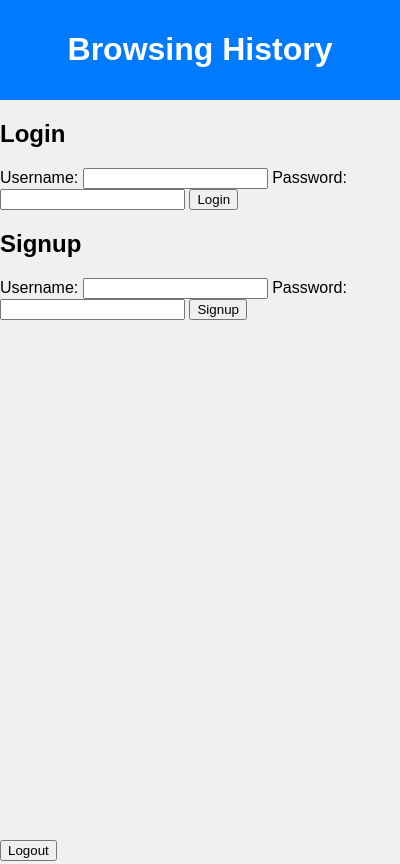
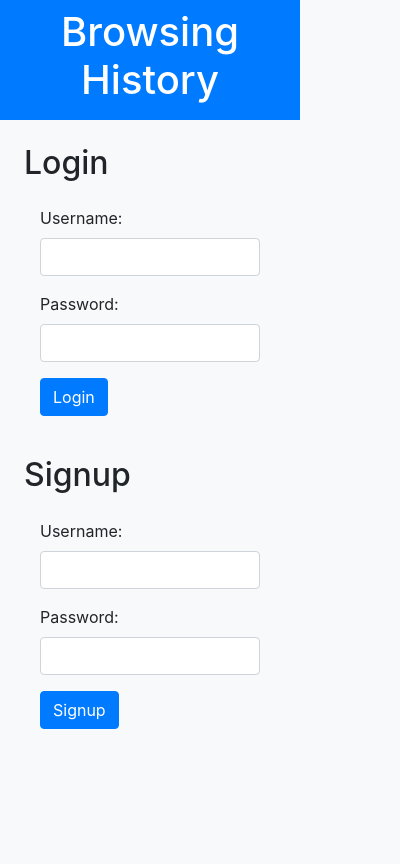
Before and after one commit to arafat-ar13/cross-sync, a browser extension: page popup.html in a window 400 px wide. Shown: the top 864 px of the page. Drawn offline with nearby package versions, Linux system fonts and the light colour scheme; no server answers.

Commit message:
Using bootstrap to make the UI a bit better

```diff
--- a/popup.html
+++ b/popup.html
@@ -2,38 +2,50 @@
 <html>
   <head>
     <link rel="stylesheet" href="styles.css">
+    <link rel="stylesheet" href="https://stackpath.bootstrapcdn.com/bootstrap/4.5.0/css/bootstrap.min.css">
     <title>Cross Sync</title>
   </head>
-  <body>
-    <div id="header">
+  <body class="bg-light">
+    <div id="header" class="bg-primary text-white text-center py-2">
         <h1>Browsing History</h1>
     </div>
 
-    <div id="login-form-div">
+    <div id="login-form-div" class="m-4">
         <h2>Login</h2>
-        <form id="login-form">
-            <label for="login-username">Username:</label>
-            <input type="text" id="login-username" required>
-            <label for="login-password">Password:</label>
-            <input type="password" id="login-password" required>
-            <button type="submit">Login</button>
+        <form id="login-form" class="p-3">
+            <div class="form-group">
+                <label for="login-username">Username:</label>
+                <input type="text" id="login-username" class="form-control" required>
+            </div>
+            <div class="form-group">
+                <label for="login-password">Password:</label>
+                <input type="password" id="login-password" class="form-control" required>
+            </div>
+            <button type="submit" class="btn btn-primary">Login</button>
         </form>
     </div>
 
-    <div id="signup-form-div">
+    <div id="signup-form-div" class="m-4">
         <h2>Signup</h2>
-        <form id="signup-form">
-            <label for="signup-username">Username:</label>
-            <input type="text" id="signup-username" required>
-            <label for="signup-password">Password:</label>
-            <input type="password" id="signup-password" required>
-            <button type="submit">Signup</button>
+        <form id="signup-form" class="p-3">
+            <div class="form-group">
+                <label for="signup-username">Username:</label>
+                <input type="text" id="signup-username" class="form-control" required>
+            </div>
+            <div class="form-group">
+                <label for="signup-password">Password:</label>
+                <input type="password" id="signup-password" class="form-control" required>
+            </div>
+            <button type="submit" class="btn btn-primary">Signup</button>
         </form>
     </div>
 
-    <div id="history"></div>
-    <div id="logout-button-div">
-        <button id="logout-button">Logout</button>
+    <div id="history" class="h-100 w-100 overflow-auto p-2 list-group">
+        <!-- History items will be added here -->
+    </div>
+
+    <div id="logout-button-div" class="m-4">
+        <button id="logout-button" class="btn btn-primary">Logout</button>
     </div>
     <script src="popup.js"></script>
   </body>
--- a/styles.css
+++ b/styles.css
@@ -3,6 +3,9 @@
     margin: 0;
     padding: 0;
     background-color: #f0f0f0;
+    width: 300px;
+    height: 500px;
+    overflow: auto;
 }
 
 #header {
@@ -13,18 +16,15 @@
 }
 
 #history {
-    height: 500px;
-    width: 350px;
-    overflow-y: scroll;
-    padding: 10px;
+    width: 100%; /* take up full width */
+    height: auto; /* adjust height based on content */
+    overflow-y: auto; /* add a scrollbar if necessary */
+    padding: 10px; /* add some padding around the content */
 }
 
 #history p {
     border-bottom: 1px solid #ddd;
-    padding: 10px 0;
-    overflow: hidden;
-    text-overflow: ellipsis;
-    white-space: nowrap;
+    padding: 15px 0; /* Increase padding */
 }
 
 #history p:last-child {
```
